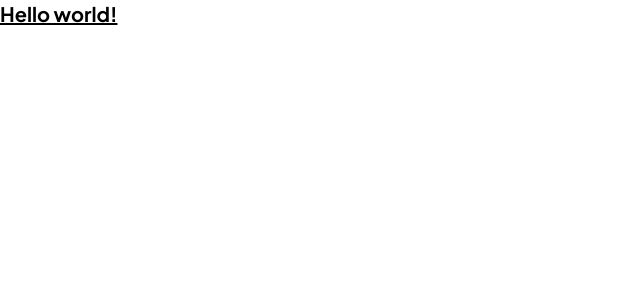
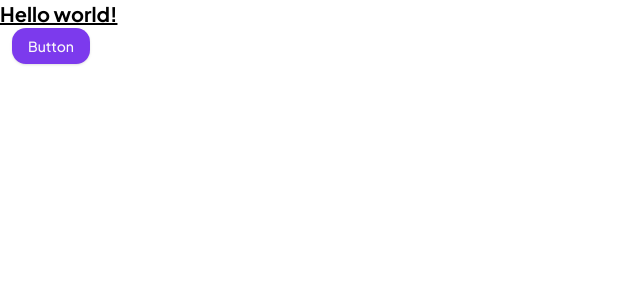
Before and after one commit to okoliken/kaban, a React (Vite) app: page / in a window 1280 px wide. Shown: the top 300 px of the page, without its empty margins (0-640 px from the left). Built offline with nearby package versions, Linux system fonts and the light colour scheme.

Commit message:
project setup

```diff
--- a/package.json
+++ b/package.json
@@ -31,7 +31,8 @@
     "react-hook-form": "^7.53.0",
     "tailwind-merge": "^2.5.2",
     "tailwindcss-animate": "^1.0.7",
-    "zod": "^3.23.8"
+    "zod": "^3.23.8",
+    "zustand": "^5.0.0-rc.2"
   },
   "devDependencies": {
     "@eslint/js": "^9.9.0",
--- a/src/App.tsx
+++ b/src/App.tsx
@@ -1,3 +1,5 @@
+
+import { Button } from "@/components/ui/button"
 
 function App() {
   return (
@@ -5,7 +7,7 @@ function App() {
       <h1 className="text-xl font-bold underline">Hello world!</h1>
 
       <div className="pl-3">
-
+        <Button >Button</Button>
       </div>
     </>
   );
--- a/src/components/ui/Button.tsx
+++ b/src/components/ui/Button.tsx
@@ -10,7 +10,7 @@ const buttonVariants = cva(
     variants: {
       variant: {
         default:
-          "bg-neutral-900 text-neutral-50 shadow hover:bg-neutral-900/90 dark:bg-neutral-50 dark:text-neutral-900 dark:hover:bg-neutral-50/90",
+          "bg-primary text-neutral-50 shadow hover:bg-primary/90 dark:bg-neutral-50 dark:text-neutral-900 dark:hover:bg-neutral-50/90",
         destructive:
           "bg-red-500 text-neutral-50 shadow-sm hover:bg-red-500/90 dark:bg-red-900 dark:text-neutral-50 dark:hover:bg-red-900/90",
         outline:
--- a/src/index.css
+++ b/src/index.css
@@ -1,8 +1,60 @@
 @tailwind base;
 @tailwind components;
 @tailwind utilities;
+
 @layer base {
   :root {
-    --radius: 0.5rem
+    --background: 0 0% 100%;
+    --foreground: 224 71.4% 4.1%;
+    --card: 0 0% 100%;
+    --card-foreground: 224 71.4% 4.1%;
+    --popover: 0 0% 100%;
+    --popover-foreground: 224 71.4% 4.1%;
+    --primary: 262.1 83.3% 57.8%;
+    --primary-foreground: 210 20% 98%;
+    --secondary: 220 14.3% 95.9%;
+    --secondary-foreground: 220.9 39.3% 11%;
+    --muted: 220 14.3% 95.9%;
+    --muted-foreground: 220 8.9% 46.1%;
+    --accent: 220 14.3% 95.9%;
+    --accent-foreground: 220.9 39.3% 11%;
+    --destructive: 0 84.2% 60.2%;
+    --destructive-foreground: 210 20% 98%;
+    --border: 220 13% 91%;
+    --input: 220 13% 91%;
+    --ring: 262.1 83.3% 57.8%;
+    --radius: 1rem;
+    --chart-1: 12 76% 61%;
+    --chart-2: 173 58% 39%;
+    --chart-3: 197 37% 24%;
+    --chart-4: 43 74% 66%;
+    --chart-5: 27 87% 67%;
+  }
+
+  .dark {
+    --background: 224 71.4% 4.1%;
+    --foreground: 210 20% 98%;
+    --card: 224 71.4% 4.1%;
+    --card-foreground: 210 20% 98%;
+    --popover: 224 71.4% 4.1%;
+    --popover-foreground: 210 20% 98%;
+    --primary: 263.4 70% 50.4%;
+    --primary-foreground: 210 20% 98%;
+    --secondary: 215 27.9% 16.9%;
+    --secondary-foreground: 210 20% 98%;
+    --muted: 215 27.9% 16.9%;
+    --muted-foreground: 217.9 10.6% 64.9%;
+    --accent: 215 27.9% 16.9%;
+    --accent-foreground: 210 20% 98%;
+    --destructive: 0 62.8% 30.6%;
+    --destructive-foreground: 210 20% 98%;
+    --border: 215 27.9% 16.9%;
+    --input: 215 27.9% 16.9%;
+    --ring: 263.4 70% 50.4%;
+    --chart-1: 220 70% 50%;
+    --chart-2: 160 60% 45%;
+    --chart-3: 30 80% 55%;
+    --chart-4: 280 65% 60%;
+    --chart-5: 340 75% 55%;
   }
 }
--- a/tailwind.config.js
+++ b/tailwind.config.js
@@ -23,14 +23,54 @@ export default {
   			'secondary-2': '#635FC740',
   			'destructive-1': '#EA5555',
   			'destructive-2': '#FF9898',
-  			black: '#000112'
+  			black: '#000112',
+  			background: 'hsl(var(--background))',
+  			foreground: 'hsl(var(--foreground))',
+  			card: {
+  				DEFAULT: 'hsl(var(--card))',
+  				foreground: 'hsl(var(--card-foreground))'
+  			},
+  			popover: {
+  				DEFAULT: 'hsl(var(--popover))',
+  				foreground: 'hsl(var(--popover-foreground))'
+  			},
+  			primary: {
+  				DEFAULT: 'hsl(var(--primary))',
+  				foreground: 'hsl(var(--primary-foreground))'
+  			},
+  			secondary: {
+  				DEFAULT: 'hsl(var(--secondary))',
+  				foreground: 'hsl(var(--secondary-foreground))'
+  			},
+  			muted: {
+  				DEFAULT: 'hsl(var(--muted))',
+  				foreground: 'hsl(var(--muted-foreground))'
+  			},
+  			accent: {
+  				DEFAULT: 'hsl(var(--accent))',
+  				foreground: 'hsl(var(--accent-foreground))'
+  			},
+  			destructive: {
+  				DEFAULT: 'hsl(var(--destructive))',
+  				foreground: 'hsl(var(--destructive-foreground))'
+  			},
+  			border: 'hsl(var(--border))',
+  			input: 'hsl(var(--input))',
+  			ring: 'hsl(var(--ring))',
+  			chart: {
+  				'1': 'hsl(var(--chart-1))',
+  				'2': 'hsl(var(--chart-2))',
+  				'3': 'hsl(var(--chart-3))',
+  				'4': 'hsl(var(--chart-4))',
+  				'5': 'hsl(var(--chart-5))'
+  			}
   		},
   		width: {
   			'174': '10.875rem'
   		},
-		fontFamily:{
-			PlusJakarta:["Plus Jakarta Sans", 'sans-serif']
-		}
+  		fontFamily: {
+  			PlusJakarta: ["Plus Jakarta Sans", 'sans-serif']
+  		}
   	}
   },
   plugins: [
```
Also changed, not shown: components.json, 1 other file (tests, documents, lock files or other folders).
